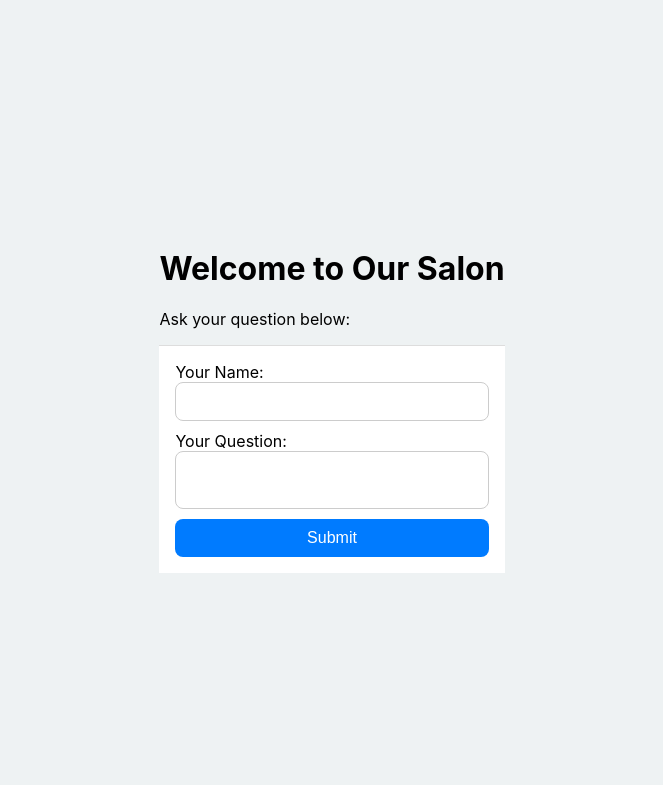
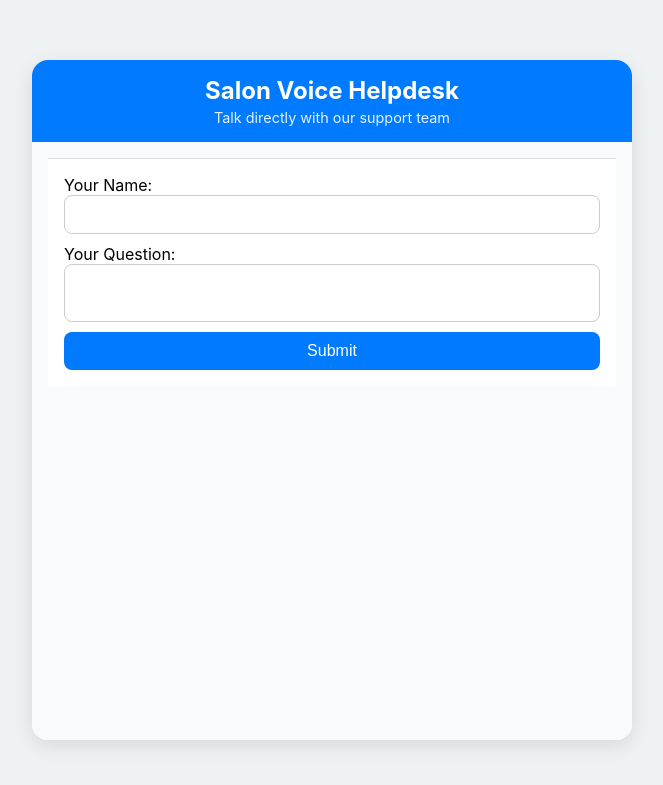
Before and after one commit to Ruddy7/FrontDesk-Assessment, a FastAPI app: page / in a window 1280 px wide. Shown: the top 785 px of the page, without its empty margins (308-971 px from the left). Run offline with FastAPI, Linux system fonts and the light colour scheme; parts of the project's set-up code (start-up, migrations or seed data) failed here and were passed over; some libraries are stand-ins or nearby versions.

Commit message:
Frontdesk Assignment

```diff
--- a/app/templates/caller.html
+++ b/app/templates/caller.html
@@ -1,16 +1,177 @@
 <!DOCTYPE html>
 <html lang="en">
-   <head>
-      <meta charset="UTF-8">
-      <meta name="viewport" content="width=device-width, initial-scale=1.0">
-      <title>Salon Help Desk</title>
-      <link rel="stylesheet" href="/static/style.css">
-   </head>
-   <body>
-      <div class="container">
-         <h1>Welcome to Our Salon</h1>
-         <p>Ask your question below:</p>
-         <form action="/call" method="post"> <label for="caller">Your Name:</label> <input type="text" id="caller" name="caller" required> <label for="question">Your Question:</label> <textarea id="question" name="question" required></textarea> <button type="submit">Submit</button> </form>
+<head>
+  <meta charset="UTF-8" />
+  <meta name="viewport" content="width=device-width, initial-scale=1.0" />
+  <title>Salon Help Desk</title>
+  <link rel="stylesheet" href="/static/style.css" />
+  <script src="https://cdn.jsdelivr.net/npm/livekit-client/dist/livekit-client.umd.js"></script>
+</head>
+<body>
+  <div class="chat-container">
+    <header>
+      <h1>Salon Voice Helpdesk</h1>
+      <p>Talk directly with our support team</p>
+    </header>
+
+    <div id="chat-box">
+      {% if ticket_id %}
+      <div class="bot-message">
+        <p>{{ message }}</p>
       </div>
-   </body>
+      <div class="bot-message">
+        <p>Click below to start your live voice call.</p>
+      </div>
+      <button id="call-btn" class="join-btn" data-ticket="{{ ticket_id }}">
+        🎤 Start Voice Call
+      </button>
+      <p id="call-status" style="margin-top: 10px; text-align:center;"></p>
+      {% else %}
+      <form action="/call" method="post">
+        <label for="caller">Your Name:</label>
+        <input type="text" id="caller" name="caller" required />
+        <label for="question">Your Question:</label>
+        <textarea id="question" name="question" required></textarea>
+        <button type="submit">Submit</button>
+      </form>
+      {% endif %}
+    </div>
+  </div>
+
+  <script>
+    const { Room, RoomEvent } = window.LivekitClient;
+    let roomClient;
+    let localTracks = [];
+    let muted = false;
+
+    async function joinCall(ticketId, role = "caller") {
+      const statusEl = document.getElementById("call-status");
+      const btn = document.getElementById("call-btn");
+
+      console.log("joinCall started for ticket:", ticketId);
+
+      btn.disabled = true;
+      statusEl.innerText = "Requesting connection...";
+      statusEl.style.color = "#666";
+
+      try {
+        // Fetch join token
+        console.log("Fetching token from:", `/join_token/${ticketId}?role=${role}`);
+        const resp = await fetch(`/join_token/${ticketId}?role=${role}`);
+        console.log("Token response status:", resp.status);
+
+        if (!resp.ok) {
+          const errorText = await resp.text();
+          console.error("Token fetch failed:", errorText);
+          statusEl.innerText = "❌ Connection failed: " + errorText;
+          statusEl.style.color = "red";
+          btn.disabled = false;
+          return;
+        }
+
+        const data = await resp.json();
+        console.log("Join data received:", data);
+        console.log("Room:", data.room);
+        console.log("URL:", data.url);
+        console.log("Token length:", data.token.length);
+
+        statusEl.innerText = "Creating room...";
+
+        // Create room instance
+        roomClient = new Room();
+
+        // Set up event handlers
+        roomClient.on(RoomEvent.Disconnected, () => {
+          console.log("Room disconnected");
+          statusEl.innerText = "Call ended.";
+          statusEl.style.color = "#666";
+          btn.disabled = false;
+          btn.innerText = "🎤 Reconnect Call";
+        });
+
+        roomClient.on(RoomEvent.Connected, () => {
+          console.log("Room connected successfully");
+          statusEl.innerText = "✅ Connected - Waiting for supervisor...";
+          statusEl.style.color = "green";
+        });
+
+        roomClient.on(RoomEvent.ParticipantConnected, (participant) => {
+          console.log("Participant joined:", participant.identity);
+          if (participant.identity.startsWith('supervisor-')) {
+            statusEl.innerText = "✅ Supervisor joined - You can speak now!";
+            statusEl.style.color = "green";
+          }
+        });
+
+        // Connect to room
+        console.log("Connecting to room...");
+        statusEl.innerText = "Connecting to room...";
+        await roomClient.connect(data.url, data.token);
+        console.log("Connected! Publishing audio...");
+
+        // Request mic permission and publish
+        statusEl.innerText = "Requesting microphone...";
+        const stream = await navigator.mediaDevices.getUserMedia({ audio: true });
+        console.log("Microphone access granted");
+
+        // Publish local audio track
+        statusEl.innerText = "Publishing audio...";
+        const audioTrack = await roomClient.createLocalAudioTrack({
+          source: stream.getAudioTracks()[0]
+        });
+        await roomClient.localParticipant.publishTrack(audioTrack);
+        localTracks.push(audioTrack);
+        console.log("Audio track published");
+
+        // Subscribe to remote audio
+        roomClient.on(RoomEvent.TrackSubscribed, (track, publication, participant) => {
+          console.log("Remote track subscribed:", participant.identity);
+          if (track.kind === 'audio') {
+            const el = track.attach();
+            el.autoplay = true;
+            document.body.appendChild(el);
+            statusEl.innerText = "✅ Connected - Talking to Support!";
+            statusEl.style.color = "green";
+          }
+        });
+
+        statusEl.innerText = "✅ Connected - Waiting for supervisor...";
+        statusEl.style.color = "green";
+        btn.innerText = "🔇 Mute";
+        btn.disabled = false;
+
+        btn.onclick = () => toggleMute(btn);
+
+      } catch (error) {
+        console.error("Error joining call:", error);
+        statusEl.innerText = "❌ Error: " + error.message;
+        statusEl.style.color = "red";
+        btn.disabled = false;
+      }
+    }
+
+    function toggleMute(btn) {
+      muted = !muted;
+      localTracks.forEach(track => {
+        if (track.mediaStreamTrack) {
+          track.mediaStreamTrack.enabled = !muted;
+        }
+      });
+      btn.innerText = muted ? "🔈 Unmute" : "🔇 Mute";
+      console.log("Mute toggled:", muted);
+    }
+
+    document.addEventListener("DOMContentLoaded", () => {
+      console.log("Page loaded, checking for call button");
+      const btn = document.getElementById("call-btn");
+      if (btn) {
+        console.log("Call button found, ticket ID:", btn.dataset.ticket);
+        btn.addEventListener("click", () => {
+          console.log("Call button clicked");
+          joinCall(btn.dataset.ticket);
+        });
+      }
+    });
+  </script>
+</body>
 </html>
```
